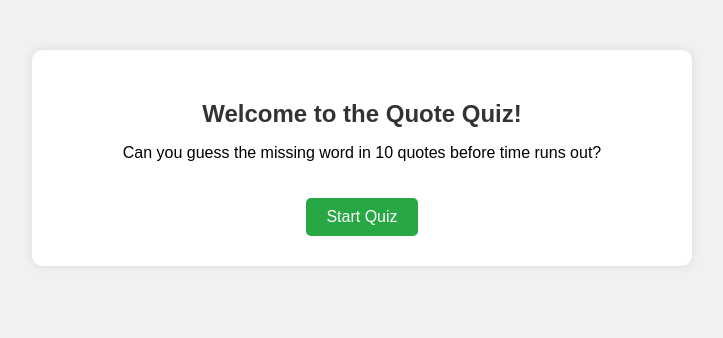
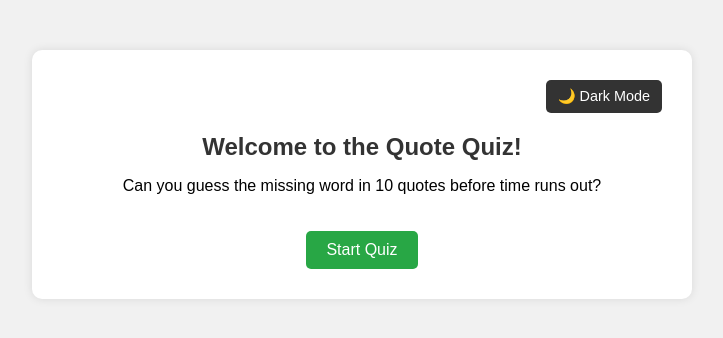
Before and after one commit to kruti215/quotequiz2, a plain HTML site: page frontend/index.html in a window 1280 px wide. Shown: the whole page, without its empty margins (278-1001 px from the left). Drawn offline with Linux system fonts and the light colour scheme.

Commit message:
Update index.html

```diff
--- a/frontend/index.html
+++ b/frontend/index.html
@@ -8,6 +8,10 @@
 </head>
 <body>
   <div class="app">
+    <div class="theme-toggle">
+      <button id="dark-toggle">🌙 Dark Mode</button>
+    </div>
+
     <!-- Start Screen -->
     <div id="start-screen">
       <h2>Welcome to the Quote Quiz!</h2>
@@ -45,4 +49,5 @@
 
   <script src="script.js"></script>
 </body>
+
 </html>
```
